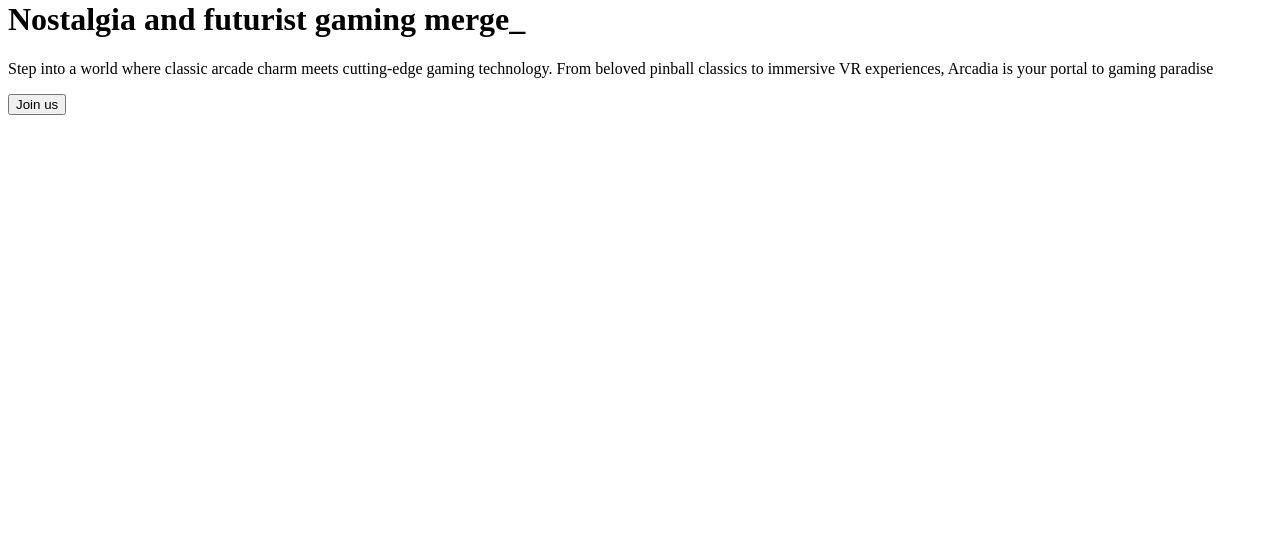
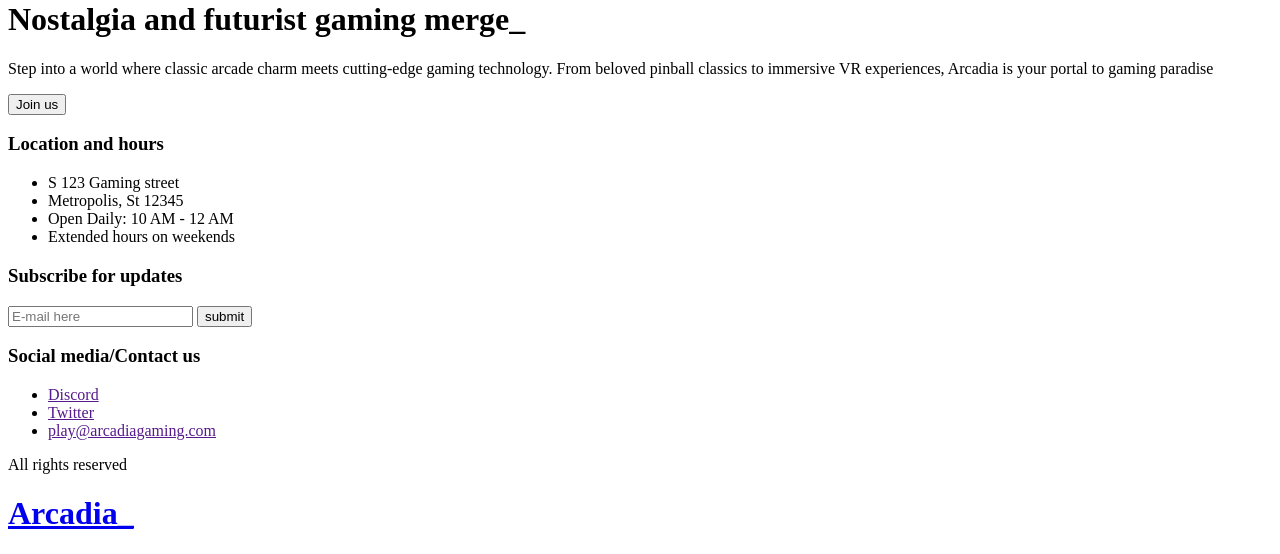
Before and after one commit to SocaLatchman/arcadia, a Flask app: page / in a window 1280 px wide. Shown: the part 391-945 px from the top of the page. Before the commit the page ends 506 px from the top, so only its background shows below. Run offline with Flask 3, Linux system fonts and the light colour scheme; some libraries are stand-ins or nearby versions.

Commit message:
HTML for footer template

```diff
--- a/app.py
+++ b/app.py
@@ -10,7 +10,7 @@
 csrf_token = CSRFProtect(app)
 
 
-@app.route('/')
+@app.route('/', methods=['GET', 'POST'])
 def index():
     return render_template('index.html')
 
--- a/templates/base.html
+++ b/templates/base.html
@@ -8,5 +8,4 @@
     <body>
        {% include 'partials/header.html' %}
        {% block content %}{% endblock %}
-    </body>
-</html>
+       {% include 'partials/footer.html' %}
--- a/templates/partials/footer.html
+++ b/templates/partials/footer.html
@@ -0,0 +1,35 @@
+  <footer>
+    <div class="location">
+      <h3>Location and hours</h3>
+      <ul>
+        <li>S 123 Gaming street</li>
+        <li>Metropolis, St 12345</li>
+        <li>Open Daily: 10 AM - 12 AM</li>
+        <li>Extended hours on weekends</li>
+      </ul>
+    </div>
+    <div class="subscription">
+      <h3>Subscribe for updates</h3>
+      <div>
+        <form method="POST">
+          <input type="hidden" name="csrf_token" value="{{ csrf_token() }}">
+          <input type="email" name="email" placeholder="E-mail here" id="email">
+          <input type="submit" id="submit" value="submit">
+        </form>
+      </div>
+    </div>
+    <div class="social">
+      <h3>Social media/Contact us</h3>
+        <ul>
+         <li><a href="">Discord</a></li>
+         <li><a href="">Twitter</a></li>
+         <li><a href="">play@arcadiagaming.com</a></li>
+        </ul>
+    </div>
+    <div>
+       <p>All rights reserved</p>
+       <h1><a href="{{ url_for('index')}}">Arcadia_</a></h1>
+    </div>
+  </footer>
+  </body>
+</html>
```
